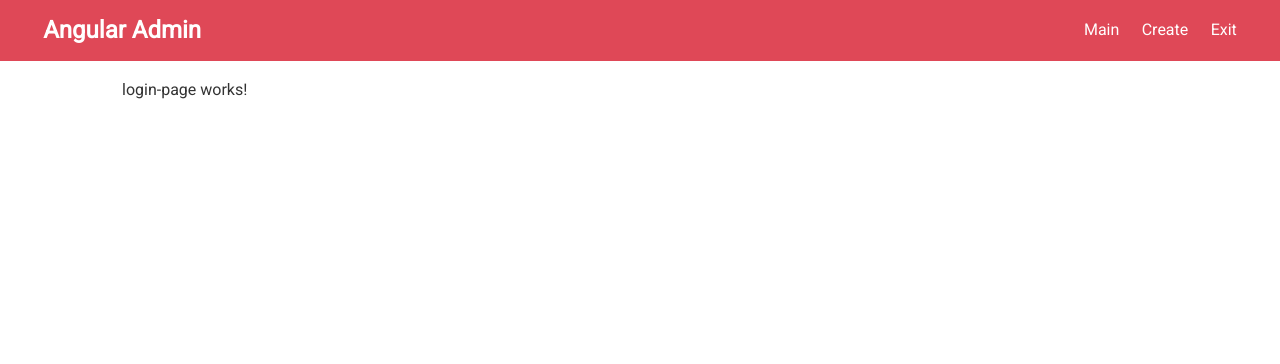
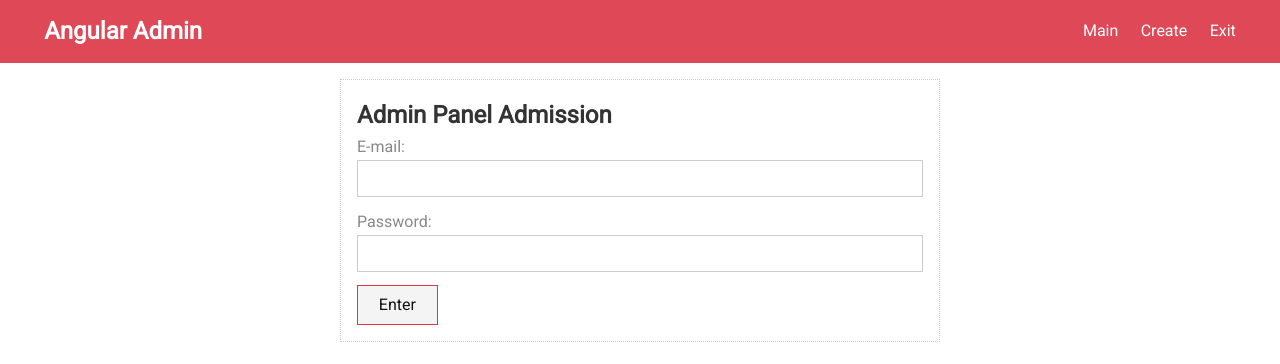
Before and after one commit to Bluesman66/angular-blog, an Angular app: page /admin/login in a window 1280 px wide. Shown: the top 364 px of the page. Built offline with nearby package versions, Linux system fonts and the light colour scheme.

Commit message:
7. Страница входа. Урок 1

```diff
--- a/src/app/admin/admin.module.ts
+++ b/src/app/admin/admin.module.ts
@@ -1,5 +1,6 @@
 import { CommonModule } from '@angular/common';
 import { NgModule } from '@angular/core';
+import { FormsModule, ReactiveFormsModule } from '@angular/forms';
 import { RouterModule } from '@angular/router';
 
 import { CreatePageComponent } from './create-page/create-page.component';
@@ -18,6 +19,8 @@
 	],
 	imports: [
 		CommonModule,
+		FormsModule,
+		ReactiveFormsModule,
 		RouterModule.forChild([
 			{
 				path: "",
--- a/src/app/admin/login-page/login-page.component.html
+++ b/src/app/admin/login-page/login-page.component.html
@@ -1 +1,26 @@
-<p>login-page works!</p>
+<form class="card" [formGroup]="form" (submit)="submit()">
+	<h2>Admin Panel Admission</h2>
+
+	<div class="form-control" [ngClass]="{ invalid: form.get('email').touched && form.get('email').invalid }">
+		<label for="email">E-mail:</label>
+		<input id="email" type="email" />
+		<div *ngIf="form.get('email').touched && form.get('email').invalid" class="validation">
+			<small *ngIf="form.get('email').errors.required">
+				Please enter e-mail
+			</small>
+			<small *ngIf="form.get('email').errors.email">
+				E-mail is invalid
+			</small>
+		</div>
+	</div>
+
+	<div class="form-control" [ngClass]="{ invalid: form.get('password').touched && form.get('password').invalid }">
+		<label for="password">Password:</label>
+		<input id="password" type="password" />
+		<div *ngIf="form.get('password').touched && form.get('password').invalid" class="validation">
+			<small>error</small>
+		</div>
+	</div>
+
+	<button type="submit" class="btn btn-primary" [disabled]="form.invalid">Enter</button>
+</form>
--- a/src/app/admin/login-page/login-page.component.scss
+++ b/src/app/admin/login-page/login-page.component.scss
@@ -0,0 +1,4 @@
+form {
+	max-width: 600px;
+	margin: 0 auto;
+}
--- a/src/app/admin/login-page/login-page.component.ts
+++ b/src/app/admin/login-page/login-page.component.ts
@@ -1,15 +1,26 @@
 import { Component, OnInit } from '@angular/core';
+import { FormControl, FormGroup, Validators } from '@angular/forms';
 
 @Component({
-  selector: 'app-login-page',
-  templateUrl: './login-page.component.html',
-  styleUrls: ['./login-page.component.scss']
+	selector: "app-login-page",
+	templateUrl: "./login-page.component.html",
+	styleUrls: ["./login-page.component.scss"],
 })
 export class LoginPageComponent implements OnInit {
+	form: FormGroup;
 
-  constructor() { }
+	constructor() {}
 
-  ngOnInit(): void {
+	ngOnInit(): void {
+		this.form = new FormGroup({
+			email: new FormControl(null, [Validators.required, Validators.email]),
+			password: new FormControl(null, [Validators.required, Validators.minLength(6)]),
+		});
   }
 
+  submit() {
+    if (this.form.invalid) {
+      return;
+    }
+  }
 }
--- a/src/styles.scss
+++ b/src/styles.scss
@@ -152,6 +152,7 @@
 .alert-primary {
 	background: var(--primary-color);
 	color: #fff;
+	border: 1px solid var(--primary-color);
 }
 
 .btn-light,
```
